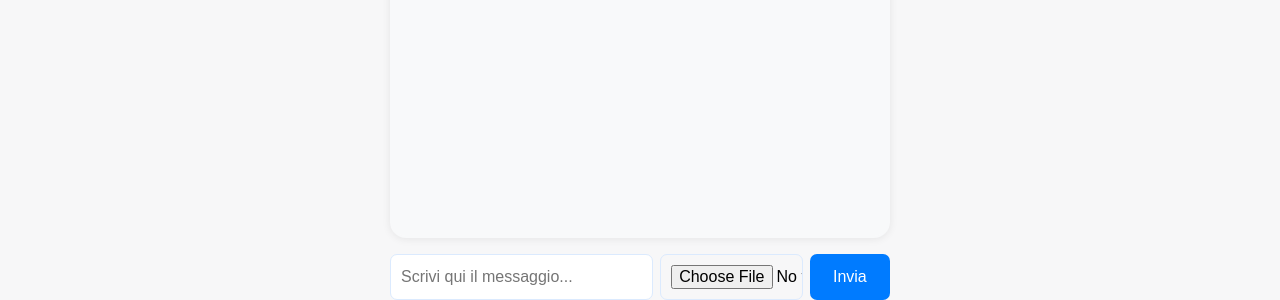
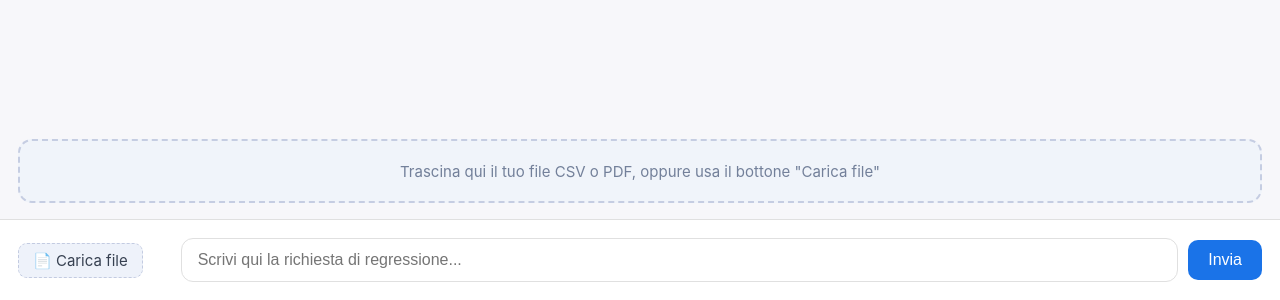
Before and after one commit to Borro167/ai-assistant-upgraded, a website: page index.html in a window 1280 px wide. Shown: the part 500-800 px from the top of the page. Drawn offline with Linux system fonts and the light colour scheme.

Commit message:
Update index.html

```diff
--- a/index.html
+++ b/index.html
@@ -2,126 +2,166 @@
 <html lang="it">
 <head>
   <meta charset="UTF-8" />
-  <meta name="viewport" content="width=device-width, initial-scale=1.0" />
+  <meta name="viewport" content="width=device-width, initial-scale=1.0"/>
   <title>Assistant Regressivo</title>
   <style>
     body {
-      font-family: sans-serif;
-      background: #f7f7f8;
+      background: #f7f7fa;
       margin: 0;
+      font-family: "Inter", Arial, sans-serif;
       display: flex;
       flex-direction: column;
       height: 100vh;
     }
-    #chat-form {
-      margin: 0 auto;
-      width: 100%;
-      max-width: 500px;
+    #chat {
+      flex: 1;
+      padding: 20px;
+      overflow-y: auto;
       display: flex;
       flex-direction: column;
-      gap: 8px;
-      height: 100vh;
-      justify-content: flex-end;
-    }
-    #chat {
-      flex: 1;
-      min-height: 350px;
-      max-height: 65vh;
-      overflow-y: auto;
-      padding: 18px 10px 10px 10px;
-      background: #f8f9fa;
-      border-radius: 16px;
-      margin-bottom: 8px;
-      box-shadow: 0 1px 8px rgba(0,0,0,0.08);
-      transition: border 0.2s;
-      border: 2px solid #f8f9fa;
-    }
-    #chat.dragover {
-      border: 2px dashed #007bff;
-      background: #e3f0ff;
+      gap: 12px;
+      background: #f7f7fa;
     }
     .message {
-      max-width: 80%;
-      margin-bottom: 9px;
-      padding: 11px 17px;
-      border-radius: 15px;
-      font-size: 1.08em;
+      max-width: 75%;
+      padding: 14px 18px;
+      border-radius: 18px;
       line-height: 1.5;
+      font-size: 16px;
       word-break: break-word;
-      box-shadow: 0 2px 6px rgba(0,0,0,0.06);
+      margin-bottom: 2px;
     }
     .user {
-      background: #007bff;
+      background: #1a73e8;
       color: white;
-      margin-left: auto;
-      text-align: right;
+      align-self: flex-end;
+      border-bottom-right-radius: 6px;
+      box-shadow: 0 2px 10px rgba(0,0,0,0.06);
     }
     .assistant {
       background: #fff;
       color: #222;
-      margin-right: auto;
-      border: 1px solid #dbeafe;
-      text-align: left;
+      align-self: flex-start;
+      border-bottom-left-radius: 6px;
+      box-shadow: 0 2px 10px rgba(60,64,67,0.04);
     }
-    .spinner {
-      color: #888;
-      background: #f3f3f3;
-      border: 1px dashed #dbeafe;
-      font-style: italic;
-      text-align: center;
+    #inputArea {
+      display: flex;
+      gap: 10px;
+      padding: 18px;
+      background: #fff;
+      align-items: center;
+      border-top: 1px solid #e0e0e0;
+      position: relative;
     }
-    #message, #file, #send {
-      font-size: 1em;
-      padding: 10px;
-      border-radius: 7px;
-      border: 1px solid #dbeafe;
-      margin-bottom: 0;
-      box-sizing: border-box;
-    }
-    #message {
-      width: 60%;
-      flex: 2;
-      margin-right: 7px;
-    }
-    #file {
-      width: 27%;
+    #input {
       flex: 1;
-      margin-right: 7px;
+      font-size: 16px;
+      padding: 12px 16px;
+      border: 1px solid #e0e0e0;
+      border-radius: 12px;
+      outline: none;
+      transition: border 0.2s;
     }
     #send {
-      width: 13%;
-      flex: 0.5;
-      background: #007bff;
-      color: white;
+      padding: 11px 20px;
+      font-size: 16px;
+      background: #1a73e8;
+      color: #fff;
       border: none;
+      border-radius: 10px;
       cursor: pointer;
       transition: background 0.2s;
     }
-    #send:hover {
-      background: #0056b3;
+    #send:active { background: #155ab6; }
+    #fileLabel {
+      display: inline-block;
+      padding: 7px 14px;
+      background: #eef2fa;
+      color: #374151;
+      border-radius: 9px;
+      cursor: pointer;
+      margin-right: 10px;
+      font-size: 15px;
+      border: 1px dashed #c3cbe1;
+      transition: background 0.2s, border 0.2s;
     }
-    @media (max-width: 600px) {
-      #chat-form {
-        max-width: 100vw;
-        padding: 0 6px;
-      }
-      #chat {
-        min-height: 250px;
-        font-size: 0.98em;
-      }
+    #fileInput {
+      display: none;
     }
-    /* Optional: Hide file input button, show only label (customize as you wish) */
+    #fileName {
+      color: #4682b4;
+      font-size: 15px;
+      margin-left: 8px;
+      font-style: italic;
+      vertical-align: middle;
+    }
+    #dropzone {
+      border: 2px dashed #c3cbe1;
+      border-radius: 14px;
+      background: #f0f4fa;
+      min-height: 60px;
+      display: flex;
+      align-items: center;
+      justify-content: center;
+      color: #6c7a95;
+      margin: 0 18px 16px 18px;
+      transition: background 0.3s, border 0.3s;
+      font-size: 15px;
+      opacity: 0.95;
+    }
+    #dropzone.dragover {
+      background: #d7ebfa;
+      border-color: #1a73e8;
+      color: #1a73e8;
+    }
   </style>
 </head>
 <body>
-  <form id="chat-form" autocomplete="off">
-    <div id="chat"></div>
-    <div style="display: flex; width: 100%; gap: 0;">
-      <input id="message" type="text" placeholder="Scrivi qui il messaggio..." autocomplete="off" />
-      <input id="file" type="file" />
-      <button id="send" type="submit">Invia</button>
-    </div>
-  </form>
+  <div id="chat"></div>
+
+  <div id="dropzone">Trascina qui il tuo file CSV o PDF, oppure usa il bottone "Carica file"</div>
+
+  <div id="inputArea">
+    <label id="fileLabel">
+      📄 Carica file
+      <input type="file" id="fileInput" accept=".csv,.pdf" />
+    </label>
+    <span id="fileName"></span>
+    <input id="input" type="text" placeholder="Scrivi qui la richiesta di regressione..." autocomplete="off" />
+    <button id="send">Invia</button>
+  </div>
+
   <script src="chat-ui.js"></script>
+  <script>
+    // Drag & Drop support + mostra nome file
+    const dropzone = document.getElementById('dropzone');
+    const fileInput = document.getElementById('fileInput');
+    const fileName = document.getElementById('fileName');
+
+    fileInput.addEventListener('change', function() {
+      if (fileInput.files.length > 0) {
+        fileName.innerText = "File caricato: " + fileInput.files[0].name;
+      } else {
+        fileName.innerText = "";
+      }
+    });
+
+    dropzone.addEventListener('dragover', function(e) {
+      e.preventDefault();
+      dropzone.classList.add('dragover');
+    });
+    dropzone.addEventListener('dragleave', function(e) {
+      dropzone.classList.remove('dragover');
+    });
+    dropzone.addEventListener('drop', function(e) {
+      e.preventDefault();
+      dropzone.classList.remove('dragover');
+      if (e.dataTransfer.files && e.dataTransfer.files.length > 0) {
+        fileInput.files = e.dataTransfer.files;
+        fileInput.dispatchEvent(new Event('change'));
+      }
+    });
+  </script>
 </body>
 </html>
```
